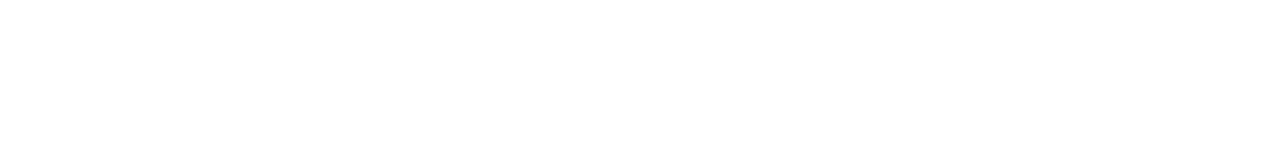
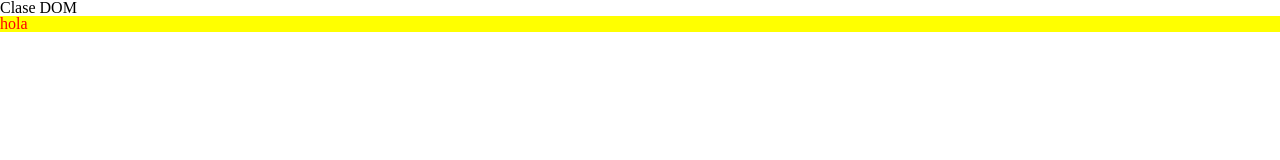
Before and after one commit to taniamg/training, a plain HTML site: page cursos/open-webBinars-javascript/index.html in a window 1280 px wide. Drawn offline with Linux system fonts and the light colour scheme.

Commit message:
webbinar course

```diff
--- a/cursos/open-webBinars-javascript/index.html
+++ b/cursos/open-webBinars-javascript/index.html
@@ -4,11 +4,13 @@
     <meta charset="UTF-8" />
     <meta http-equiv="X-UA-Compatible" content="IE=edge" />
     <meta name="viewport" content="width=device-width, initial-scale=1.0" />
-    <title>Document</title>
+    <title>clase DOM</title>
     <link rel="stylesheet" href="styles/reset.css" />
     <link rel="stylesheet" href="styles/main.css" />
   </head>
   <body>
+    <p id="title">Clase DOM</p>
+    <h1>hola</h1>
     <script type="text/javascript" src="./js/main.js"></script>
   </body>
 </html>
--- a/cursos/open-webBinars-javascript/js/main.js
+++ b/cursos/open-webBinars-javascript/js/main.js
@@ -81,3 +81,16 @@ for(let i = 0; i < nums.length; i += 1){
 total += nums[i];
 }
 console.log('El total es: '+ total)
+
+//DOM(Document Object Model)
+//Nodos:cada elemento de la página web
+//selectores: acceder, manipular el contenido de esos nodos
+//en el inspector salen todos los atributos
+
+const title = document.getElementById('title');
+console.log(title.innerText);
+
+const title2 = document.getElementsByTagName('h1');
+console.log(title2);
+ title2[0].style.color = 'red';
+ title2[0].style.backgroundColor = 'yellow';
```
